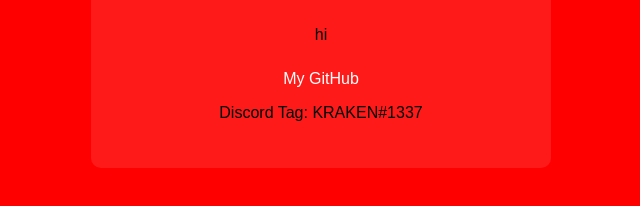
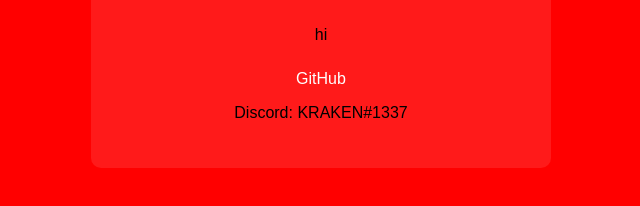
Before and after one commit to KRAKENtheCracker/rootbio, a plain HTML site: page index.html in a window 1280 px wide. Shown: the part 366-572 px from the top of the page, 319-959 px from the left. Drawn offline with Linux system fonts and the light colour scheme.

Commit message:
Update index.html

```diff
--- a/index.html
+++ b/index.html
@@ -3,7 +3,7 @@
 <head>
   <meta charset="UTF-8">
   <meta name="viewport" content="width=device-width, initial-scale=1.0">
-  <title>Your Bio</title>
+  <title>KRAKEN</title>
   <style>
     body {
       margin: 0;
@@ -40,8 +40,8 @@
   <div class="card">
     <h1>KRAKEN</h1>
     <p>hi</p>
-    <a href="https://github.com/KRAKENthecracker" target="_blank">My GitHub</a>
-    <p>Discord Tag: KRAKEN#1337</p>
+    <a href="https://github.com/KRAKENthecracker" target="_blank">GitHub</a>
+    <p>Discord: KRAKEN#1337</p>
   </div>
 </body>
 </html>
```
